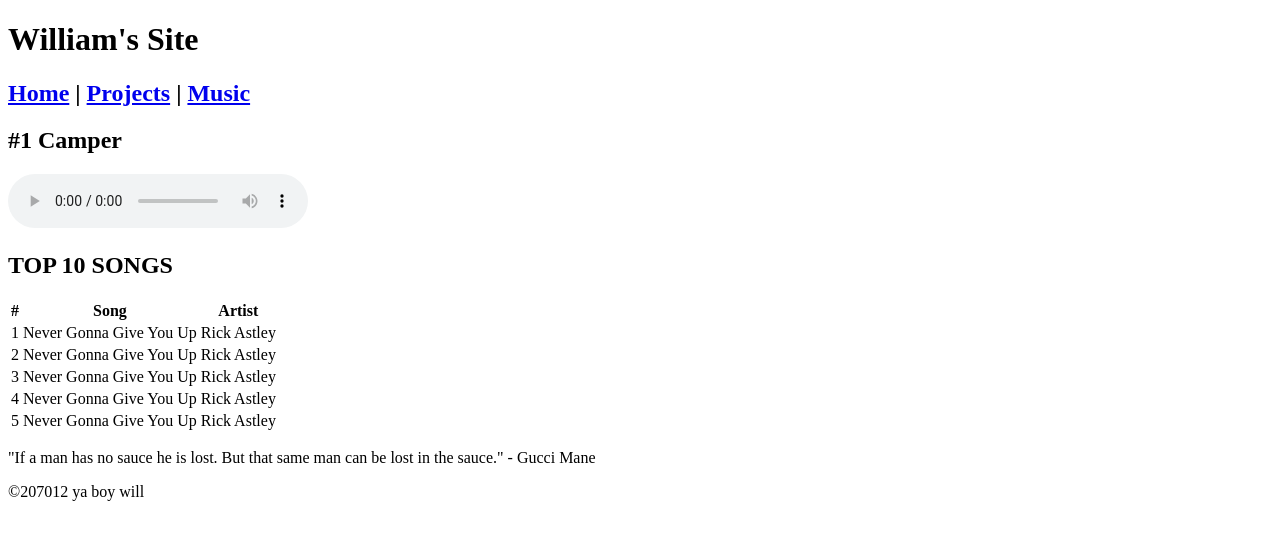
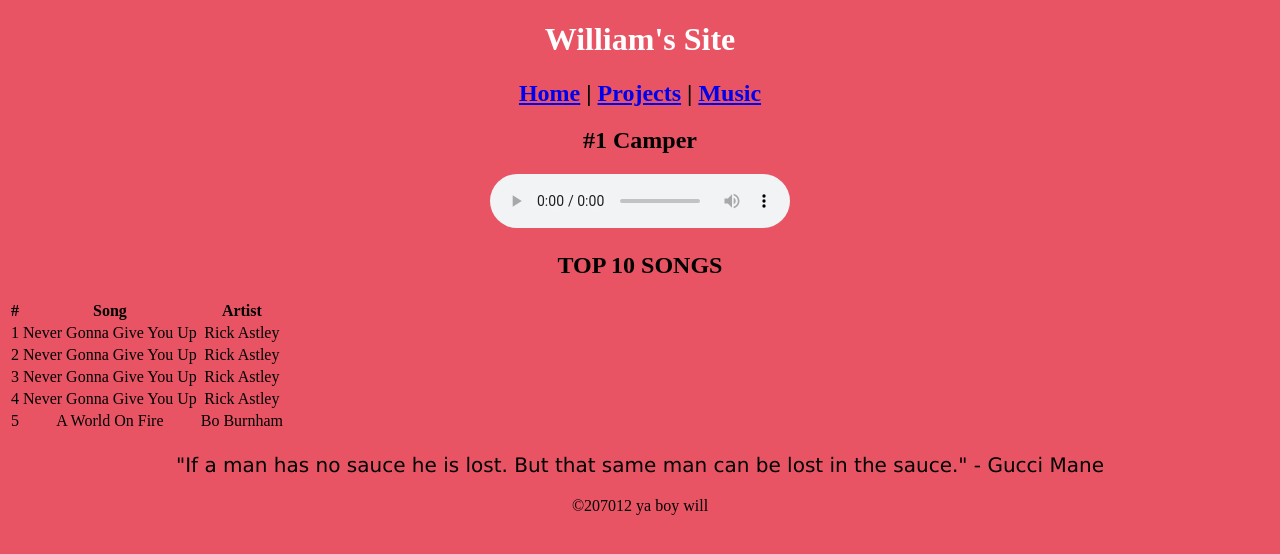
Before and after one commit to PlasmaGruntWill/CompCampsWebsite, a plain HTML site: page index.html in a window 1280 px wide. Drawn offline with Linux system fonts and the light colour scheme.

Commit message:
tuesday mornin update

```diff
--- a/index.html
+++ b/index.html
@@ -6,6 +6,8 @@
     Will's Site
   </title>
   <meta charset="utf-8">
+  <link rel="stylesheet" type="text/css" href="style.css">
+
 </head>
 
 <body>
@@ -17,7 +19,7 @@
     <h2>#1 Camper</h2>
   </header>
   <main>
-    <audio controls src="meme.mp3">
+    <audio src="meme.mp3" controls>
 </audio>
     <h2>TOP 10 SONGS</h2>
     <table>
@@ -48,8 +50,8 @@
       </tr>
       <tr>
         <td>5</td>
-        <td>Never Gonna Give You Up</td>
-        <td>Rick Astley</td>
+        <td>A World On Fire</td>
+        <td>Bo Burnham</td>
       </tr>
 
     </table>
--- /dev/null
+++ b/style.css
@@ -0,0 +1,15 @@
+body {
+  background-color: #e95464;
+  text-align: center;
+}
+
+h1 {
+  color: white;
+  text-align: center;
+}
+
+p {
+  font-family: verdana;
+  font-size: 20px;
+  text-align: center;
+}
```
Also changed, not shown: music.html (+1 -0 lines), project.html (+1 -0 lines).
